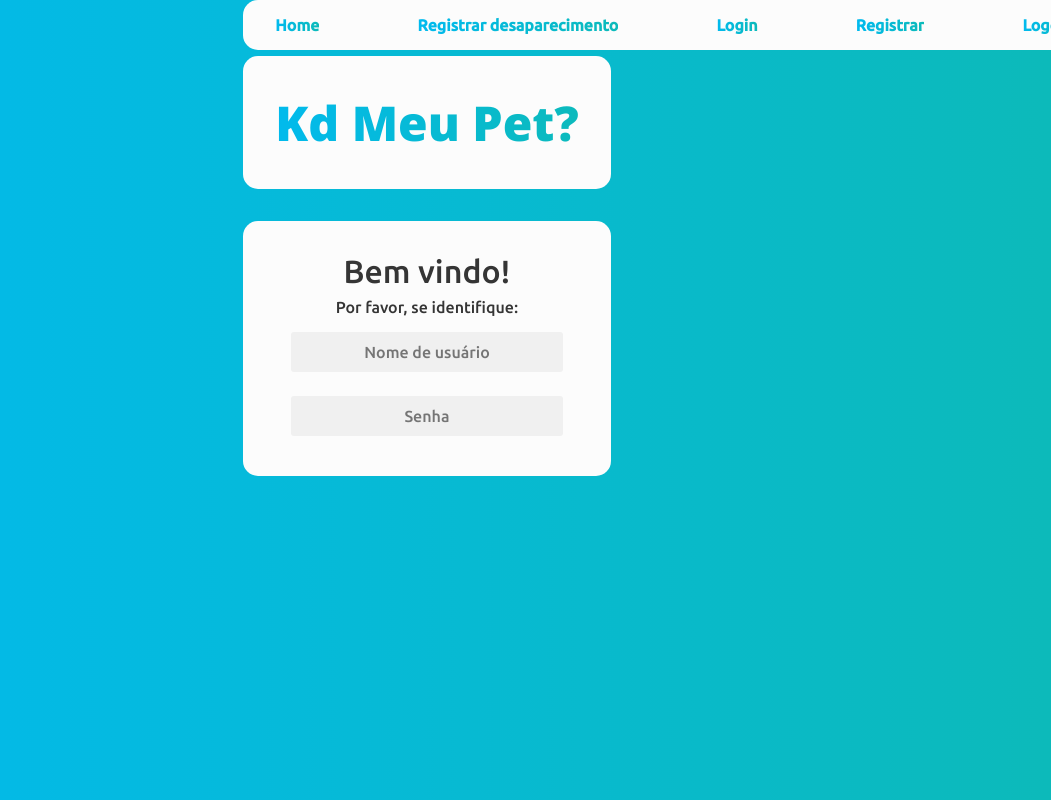
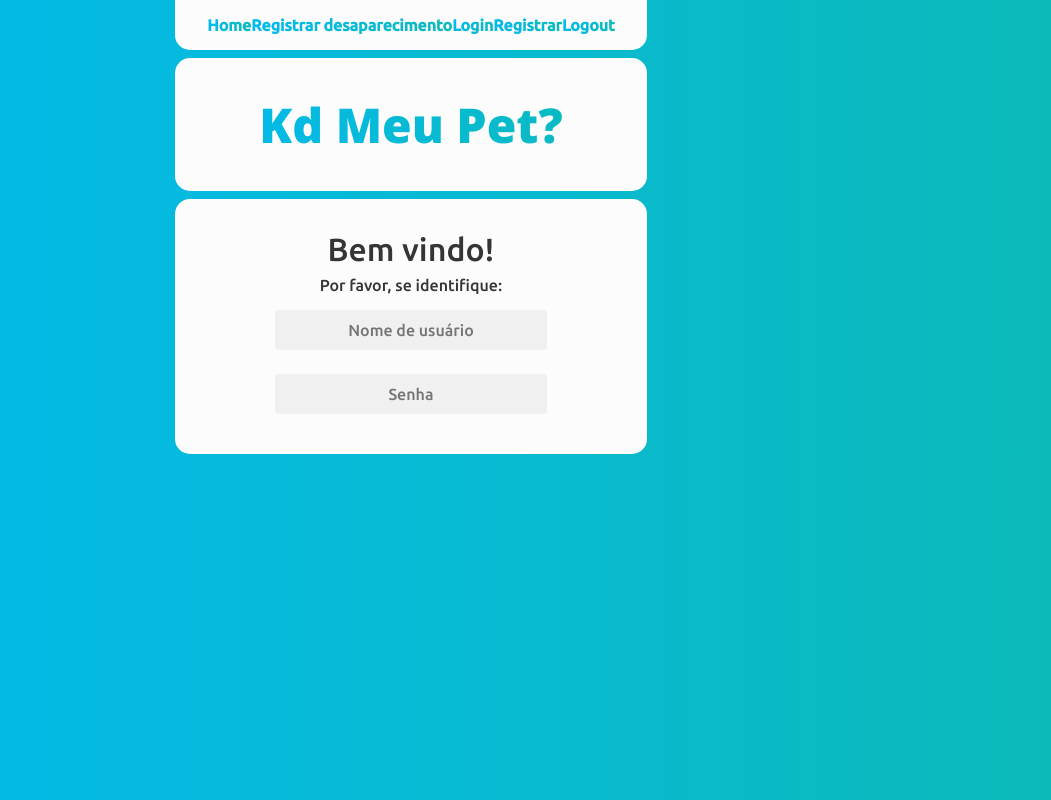
Before and after one commit to flwedu/kd-meu-pet-app, a React (Vite) app: page /login in a window 1280 px wide. Shown: the whole page, without its empty margins (229-1280 px from the left). Built offline with nearby package versions, Linux system fonts and the light colour scheme; no server answers.

Commit message:
feat: resize body and add navbar class settings

```diff
--- a/src/styles/_classes.scss
+++ b/src/styles/_classes.scss
@@ -40,7 +40,6 @@
 }
 
 .box {
-  width: 100%;
   margin: 0.5rem auto;
   padding: 0.1rem 1rem;
 
@@ -49,10 +48,8 @@
 }
 
 .form {
-  width: 100%;
   min-height: min-content;
   padding: 1rem;
-  margin: 2rem auto;
 
   text-align: center;
   background-color: $color--light-100;
@@ -88,3 +85,18 @@
   font-size: 1rem;
   align-items: center;
 }
+
+.navbar {
+  display: flex;
+  flex-direction: row;
+  align-items: center;
+  justify-content: space-between;
+  padding: 1rem 2rem;
+  background-color: $color--light-100;
+  border-radius: 0 0 15px 15px;
+
+  * {
+    text-decoration: none;
+    @include gradientText($color--blue, $color--blue-green);
+  }
+}
--- a/src/styles/index.scss
+++ b/src/styles/index.scss
@@ -11,29 +11,12 @@ body {
   flex-direction: column;
   align-items: center;
   width: 25rem;
-  margin: 3rem auto;
+  margin: 0 auto;
 }
 
 textarea {
   resize: vertical;
   text-align: center;
-}
-
-nav {
-  display: flex;
-  flex-direction: row;
-  align-items: center;
-  justify-content: space-between;
-  position: fixed;
-  top: 0;
-  width: 100vh;
-  padding: 1rem 2rem;
-  background-color: $color--light-100;
-
-  * {
-    text-decoration: none;
-    @include gradientText($color--blue, $color--blue-green);
-  }
 }
 
 #map {
```
